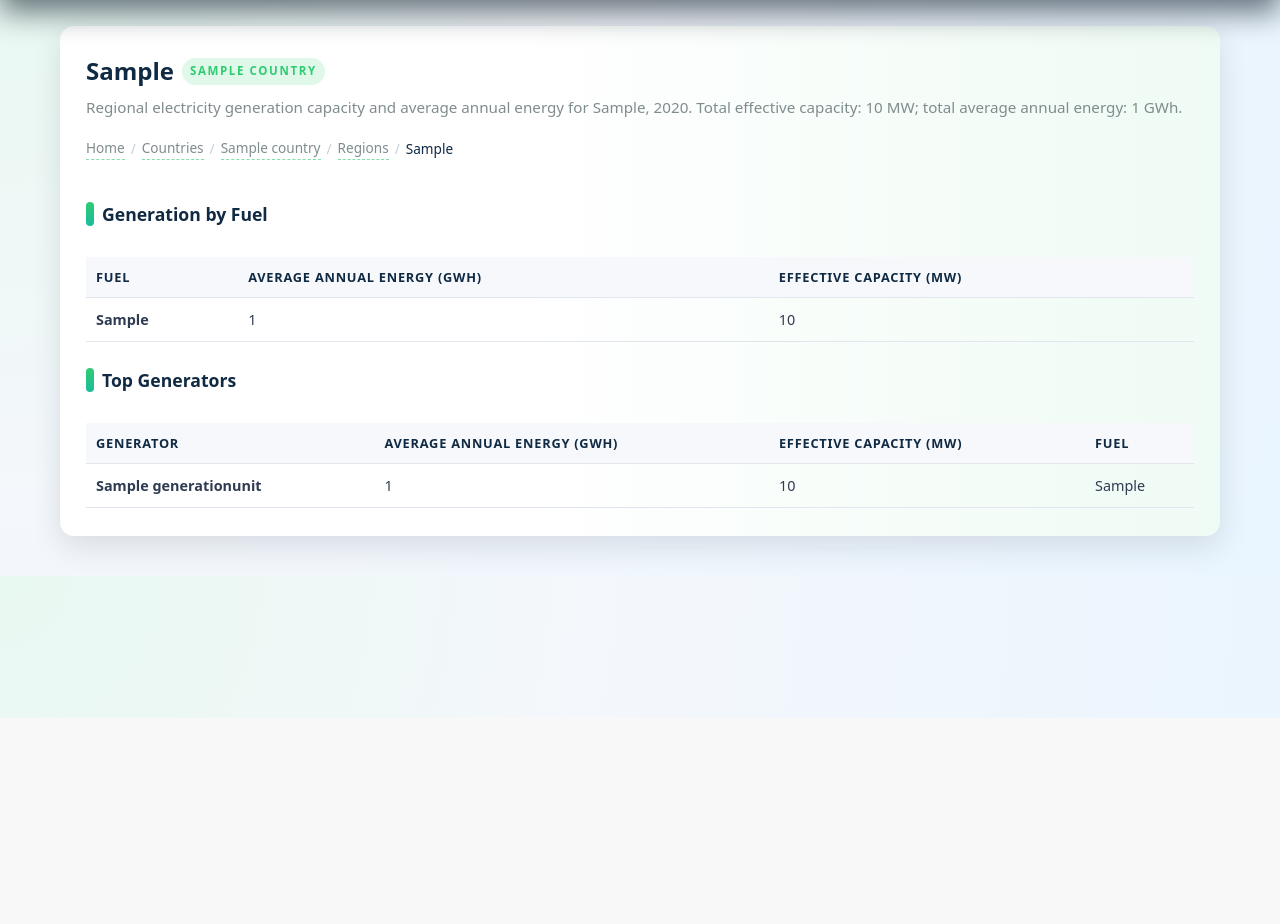
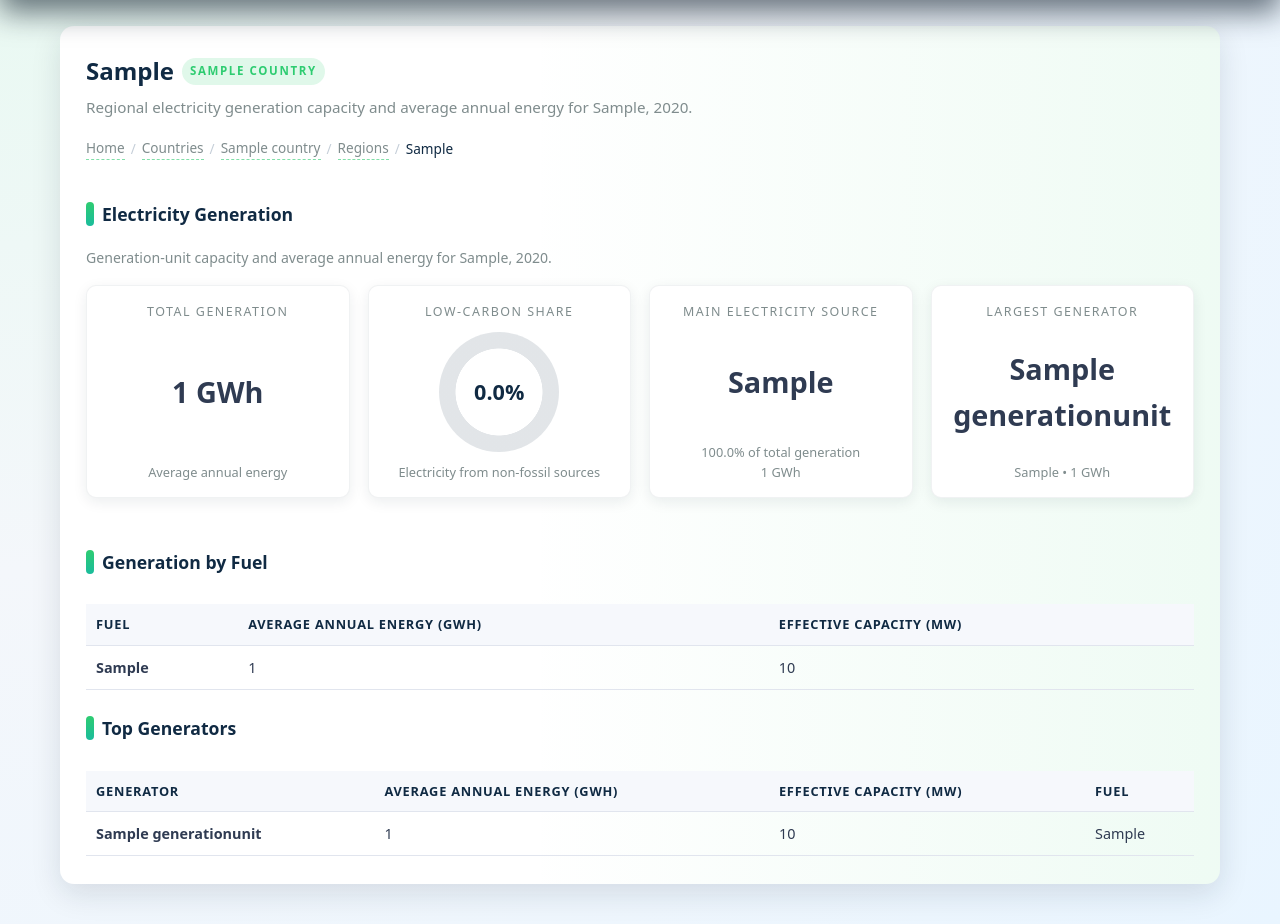
Before and after one commit to jarthorn/energy-stats, a Django app: a page that uses core/templates/core/country_region_detail.html in a window 1280 px wide. Shown: the part 82-1006 px from the top of the page. Before the commit the page ends 800 px from the top, so only its background shows below. Run offline with Django 5.2, Linux system fonts and the light colour scheme; tables that the repository leaves empty hold one stand-in row (values such as "Sample post").

Commit message:
Add gauges to country region detail

```diff
--- a/core/templates/core/country_region_detail.html
+++ b/core/templates/core/country_region_detail.html
@@ -2,6 +2,28 @@
 {% load core_extras %}
 
 {% block title %}Energy Stats - {{ country.name }} - {{ region|region_display_name:country }}{% endblock %}
+
+{% block extra_styles %}
+    .speedometer {
+        width: 120px;
+        height: 120px;
+        border-radius: 50%;
+        margin: 0;
+        background:
+            radial-gradient(closest-side, #ffffff 72%, transparent 73% 100%),
+            conic-gradient(var(--accent-color) calc(var(--value, 0) * 1%), rgba(16, 42, 67, 0.12) 0);
+        display: flex;
+        align-items: center;
+        justify-content: center;
+    }
+
+    .speedometer-value {
+        font-size: 1.35rem;
+        font-weight: 650;
+        color: var(--primary-color);
+        line-height: 1;
+    }
+{% endblock %}
 
 {% block page_header %}
 <div class="page-header">
@@ -12,10 +34,6 @@
     <div class="page-subtitle">
         {{ country|region_term:"Regional" }} electricity generation capacity and average annual energy
         for {{ region|region_display_name:country }}{% if year %}, {{ year }}{% endif %}.
-        Total effective capacity:
-        {{ region_year.effective_capacity_mw|floatformat:"0g" }} MW;
-        total average annual energy:
-        {{ region_year.average_annual_energy_gwh|floatformat:"0g" }} GWh.
         {% if country.code == "CAN" %}
         Canadian generation data is sourced from the Canadian Open-Source Database for Energy Research and Systems-Modelling
         (<a href="https://coders.cme-emh.ca/" target="_blank" rel="noopener noreferrer">CODERS</a>).
@@ -36,6 +54,83 @@
         <span class="breadcrumbs-separator">/</span>
         <span class="breadcrumbs-current">{{ region|region_display_name:country }}</span>
     </nav>
+
+    <h2 class="section-title">Electricity Generation</h2>
+    <div class="section-description">
+        Generation-unit capacity and average annual energy for {{ region|region_display_name:country }}{% if year %}, {{ year }}{% endif %}.
+    </div>
+    <div class="dashboard">
+
+        <!-- Generation -->
+        <div class="gauge-card tooltip">
+            <div class="gauge-label">Total Generation</div>
+            <div class="gauge-value">{{ region_year.average_annual_energy_gwh|floatformat:"0g" }} GWh</div>
+            {% if yoy_growth_pct is not None %}
+            <div
+                class="gauge-subtext {% if yoy_growth_pct > 0 %}positive{% elif yoy_growth_pct < 0 %}negative{% endif %}">
+                {% if yoy_growth_pct > 0 %}+{% endif %}{{ yoy_growth_pct|floatformat:1 }}% YoY
+            </div>
+            {% else %}
+            <div class="gauge-subtext">Average annual energy</div>
+            {% endif %}
+            <span class="tooltiptext">Sum of average annual energy across generation units in this {{ country|region_term:"region" }}.</span>
+        </div>
+
+        <!-- Low Carbon Share -->
+        <div class="gauge-card tooltip">
+            <div class="gauge-label">Low-carbon Share</div>
+            {% if share_low_carbon is not None %}
+            <div class="speedometer" style="--value: {{ share_low_carbon|floatformat:2 }};">
+                <div class="speedometer-value">{{ share_low_carbon|floatformat:1 }}%</div>
+            </div>
+            {% else %}
+            <div class="gauge-value">-</div>
+            {% endif %}
+            <div class="gauge-subtext">Electricity from non-fossil sources</div>
+            <span class="tooltiptext">Percentage of this {{ country|region_term:"region" }}'s average annual energy from renewables and nuclear.</span>
+        </div>
+
+        <!-- Largest Source -->
+        <div class="gauge-card tooltip">
+            <div class="gauge-label">Main Electricity Source</div>
+            <div class="gauge-value">
+                {% if largest_source %}
+                {{ largest_source.fuel.type }}
+                {% else %}
+                N/A
+                {% endif %}
+            </div>
+            {% if largest_source_share is not None %}
+            <div class="gauge-subtext">
+                {{ largest_source_share|floatformat:"1g" }}% of total generation
+            </div>
+            {% endif %}
+            {% if largest_source %}
+            <div class="gauge-subtext">
+                {{ largest_source.average_annual_energy_gwh|floatformat:"0g" }} GWh
+            </div>
+            {% endif %}
+            <span class="tooltiptext">The power source with the most average annual energy in this {{ country|region_term:"region" }}.</span>
+        </div>
+
+        <!-- Largest Generator -->
+        <div class="gauge-card tooltip">
+            <div class="gauge-label">Largest Generator</div>
+            <div class="gauge-value">
+                {% if largest_generator %}
+                {{ largest_generator.generation_unit_name }}
+                {% else %}
+                N/A
+                {% endif %}
+            </div>
+            {% if largest_generator %}
+            <div class="gauge-subtext">
+                {{ largest_generator.fuel.type }} • {{ largest_generator.unit_average_annual_energy_gwh|floatformat:"0g" }} GWh
+            </div>
+            {% endif %}
+            <span class="tooltiptext">The generation unit with the most average annual energy in this {{ country|region_term:"region" }}.</span>
+        </div>
+    </div>
 
     <h2 class="section-title">Generation by Fuel</h2>
     <table class="data-table">
--- a/core/views.py
+++ b/core/views.py
@@ -26,6 +26,14 @@ from plotly.subplots import make_subplots
 
 BAR_CHART_COLOR = "#2ecc71"
 SCATTER_CHART_COLOR = "#cc2e89"
+LOW_CARBON_ELECTRICITY_FUELS = {
+    "Hydro",
+    "Nuclear",
+    "Wind",
+    "Solar",
+    "Bioenergy",
+    "Other renewables",
+}
 
 
 def index(request):
@@ -556,16 +564,39 @@ def country_region_detail(request, code, region):
         raise Http404(f"No generation unit data for region '{region}' in {country.code}.")
 
     region_year = get_object_or_404(GenerationUnitRegionYear, country=country, region=region, year=year)
+    previous_region_year = GenerationUnitRegionYear.objects.filter(
+        country=country, region=region, year=year - 1
+    ).first()
+    yoy_growth_pct = None
+    if previous_region_year is not None:
+        yoy_growth_pct = _growth_rate(
+            region_year.average_annual_energy_gwh,
+            previous_region_year.average_annual_energy_gwh,
+        )
+
     fuels = list(
         GenerationUnitRegionFuelYear.objects.filter(country=country, region=region, year=year)
         .select_related("fuel")
         .order_by("-average_annual_energy_gwh", "fuel__type")
     )
+
+    total_energy = region_year.average_annual_energy_gwh or 0.0
+    low_carbon_energy = sum(
+        row.average_annual_energy_gwh for row in fuels if row.fuel.type in LOW_CARBON_ELECTRICITY_FUELS
+    )
+    share_low_carbon = (low_carbon_energy / total_energy * 100) if total_energy > 0 else None
+
+    largest_source = fuels[0] if fuels else None
+    largest_source_share = None
+    if largest_source is not None and total_energy > 0:
+        largest_source_share = largest_source.average_annual_energy_gwh / total_energy * 100
+
     top_generators = list(
         GenerationUnit.objects.filter(country=country, region=region, year=year)
         .select_related("fuel")
         .order_by("-unit_average_annual_energy_gwh", "generation_unit_name")[:10]
     )
+    largest_generator = top_generators[0] if top_generators else None
 
     return render(
         request,
@@ -575,6 +606,11 @@ def country_region_detail(request, code, region):
             "region": region,
             "year": year,
             "region_year": region_year,
+            "yoy_growth_pct": yoy_growth_pct,
+            "share_low_carbon": share_low_carbon,
+            "largest_source": largest_source,
+            "largest_source_share": largest_source_share,
+            "largest_generator": largest_generator,
             "fuels": fuels,
             "top_generators": top_generators,
         },
```
Also changed, not shown: core/tests/test_country_regions_index.py (+7 -1 lines).
